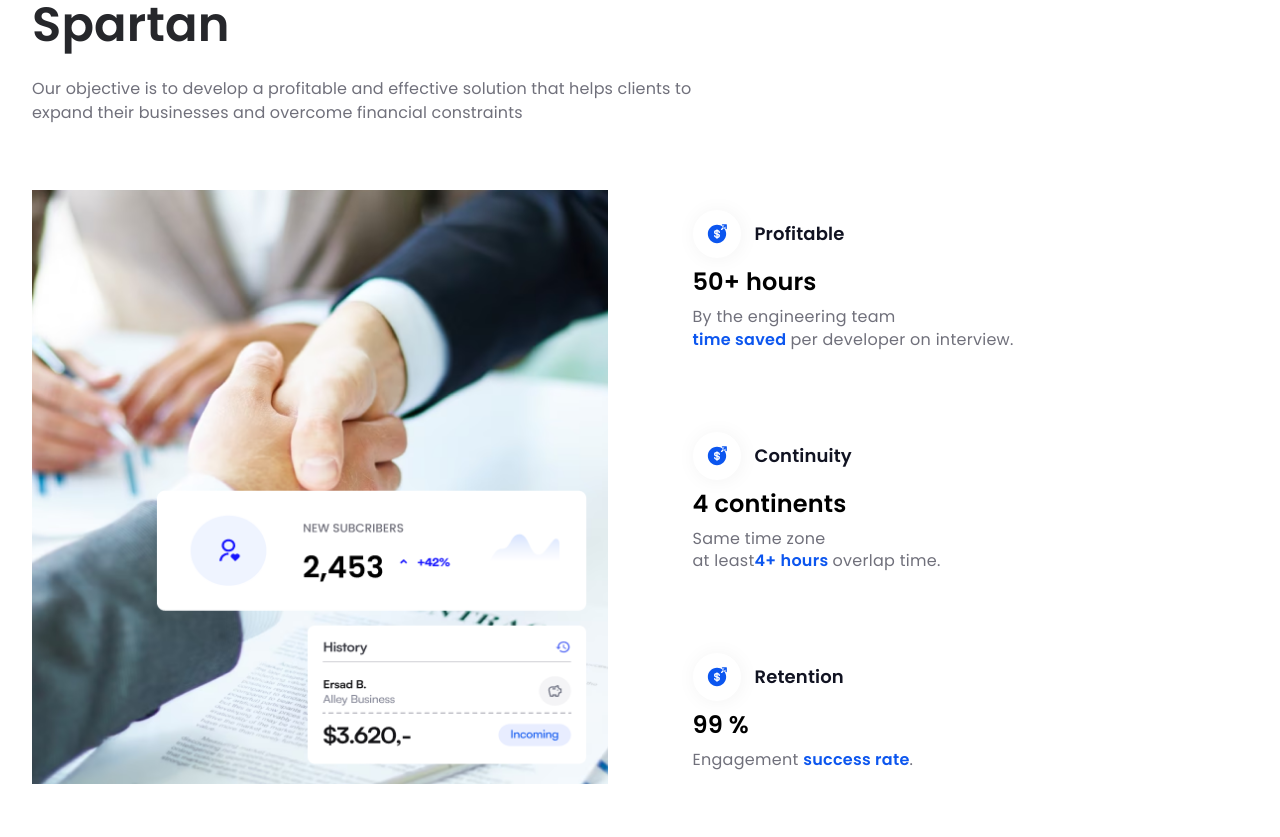
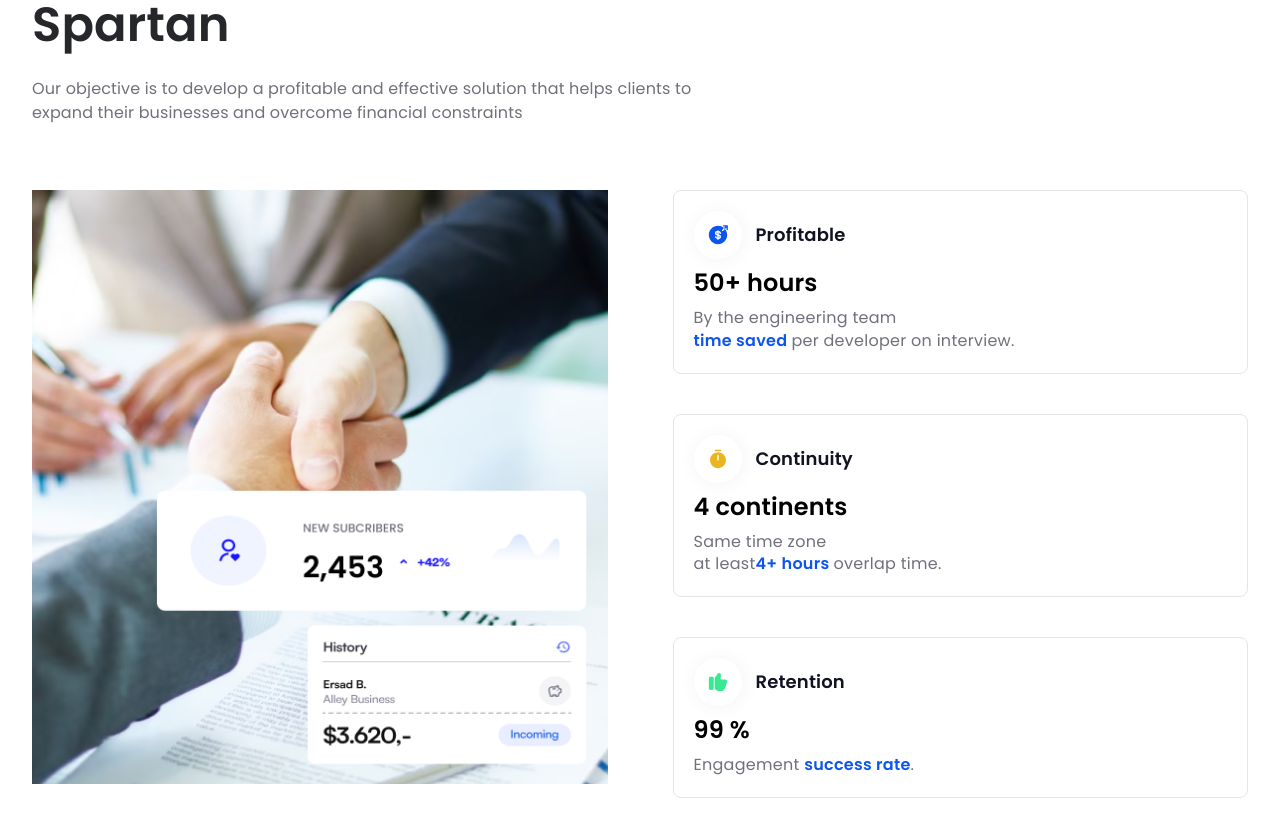
Before and after one commit to c0x12c/spartan-landing-v2, a Next.js app: page / in a window 1280 px wide. Shown: the part 1821-2658 px from the top of the page. Built offline with nearby package versions, Linux system fonts and the light colour scheme.

Commit message:
chore: update card style + responsive why business section

```diff
--- a/src/components/atoms/CardHorizontal.tsx
+++ b/src/components/atoms/CardHorizontal.tsx
@@ -23,6 +23,9 @@
       padding="20px"
       flexDirection="column"
       gap="12px"
+      border="1px solid"
+      borderColor={gray[200]}
+      borderRadius="8px"
       sx={{
         transition: 'all 0.5s',
         '&:hover': {
--- a/src/components/molecules/home/Partners.tsx
+++ b/src/components/molecules/home/Partners.tsx
@@ -6,10 +6,13 @@
 import Image from 'next/image';
 import Link from 'next/link';
 import { Partners as PartnersData } from '@/constants';
+import { BreakPoints, useBreakpoint } from '@/hooks';
 
 interface IPartnersProps {}
 
 export const Partners: React.FunctionComponent<IPartnersProps> = () => {
+  const isTablet = useBreakpoint(BreakPoints.LG);
+
   const renderBiz = (data: PartnerType[]) => {
     return data.map((item) => {
       return (
@@ -21,7 +24,7 @@
   };
 
   return (
-    <Box py="120px">
+    <Box py={isTablet ? '60px' : '120px'}>
       <Container>
         <Box
           display="flex"
--- a/src/components/molecules/home/WhyBusiness.tsx
+++ b/src/components/molecules/home/WhyBusiness.tsx
@@ -7,6 +7,7 @@
 import money from '@/assets/images/icons/money-send.svg';
 import timer from '@/assets/images/icons/timer.svg';
 import like from '@/assets/images/icons/like.svg';
+import { BreakPoints, useBreakpoint } from '@/hooks';
 
 interface IWhyBusinessProps {}
 
@@ -32,7 +33,7 @@
     {
       id: 'biz-2',
       title: 'Continuity',
-      icon: money,
+      icon: timer,
       subTitle: '4 continents',
       content: (
         <>
@@ -49,7 +50,7 @@
     {
       id: 'biz-3',
       title: 'Retention',
-      icon: money,
+      icon: like,
       subTitle: '99 %',
       content: (
         <>
@@ -69,8 +70,10 @@
     return <CardHorizontal key={item.id} {...item} />;
   });
 
+  const isTablet = useBreakpoint(BreakPoints.LG);
+
   return (
-    <Box my="44px" py="100px">
+    <Box my="44px" py={isTablet ? '40px' : '100px'}>
       <Container>
         <Box display="flex" flexDirection="column" rowGap="24px" maxWidth="668px" mb="65px">
           <SubTitle text="Highlight point" />
@@ -80,8 +83,8 @@
             expand their businesses and overcome financial constraints
           </Typography>
         </Box>
-        <Grid container columnSpacing="65px">
-          <Grid item xs={12} lg={6}>
+        <Grid container spacing={isTablet ? '32px' : '65px'}>
+          <Grid item xs={12} lg={6} textAlign={isTablet ? 'center' : 'left'}>
             <Image src={bizImage} alt="bizImage" style={{ maxWidth: '100%', height: 'auto' }} />
           </Grid>
           <Grid item xs={12} lg={6}>
```
